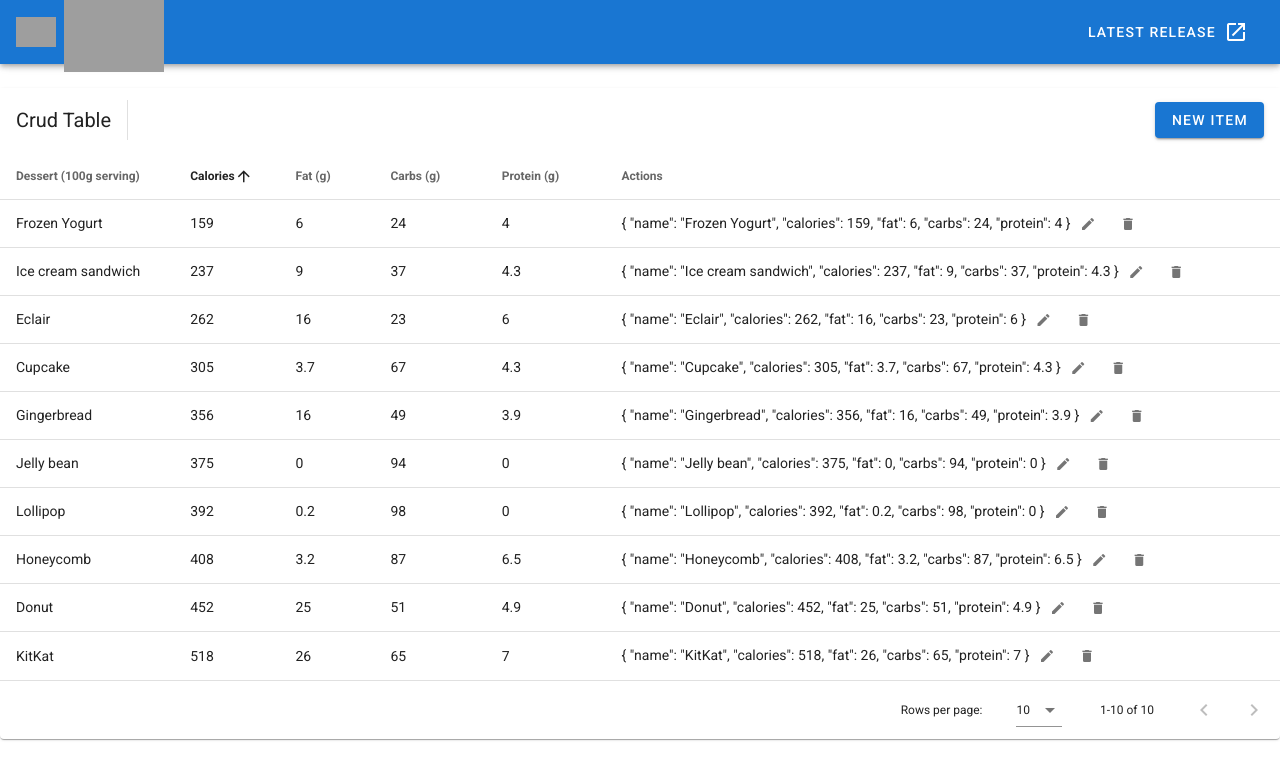
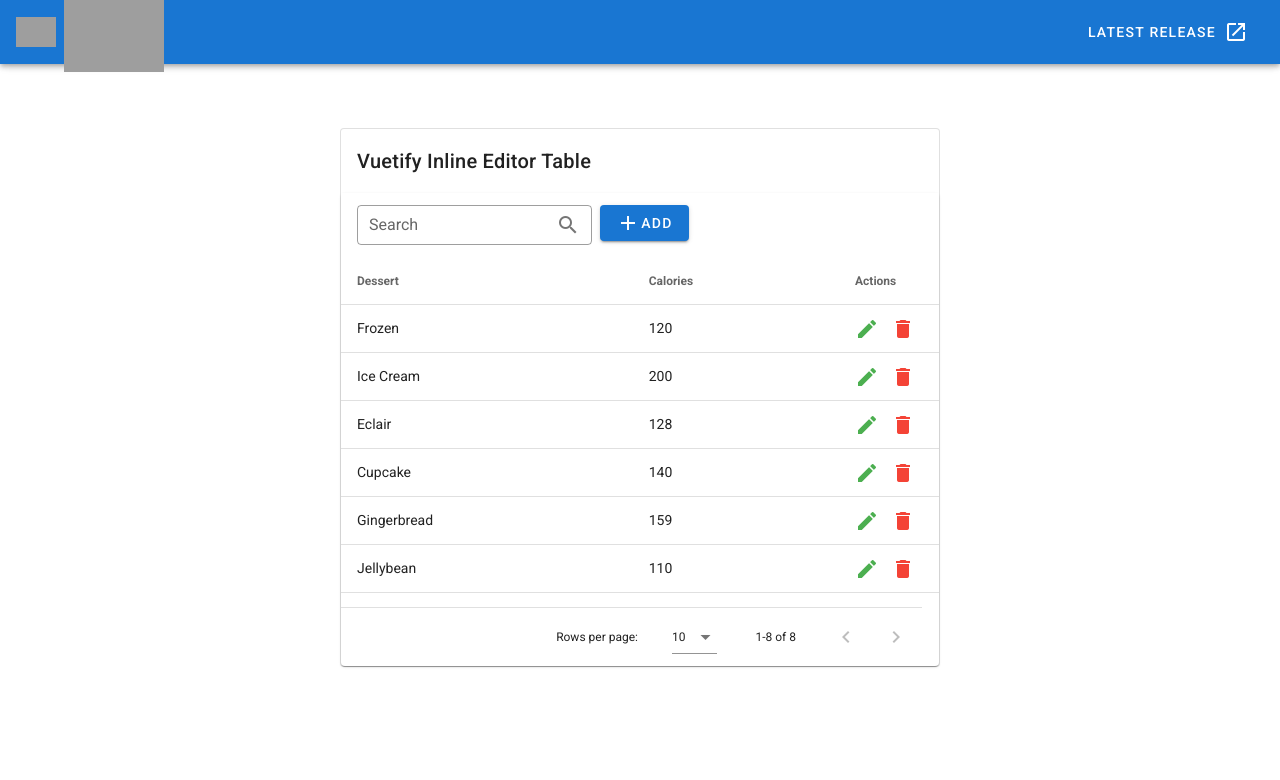
Before and after one commit to filipanselmo11/vuetify-table-app, a Vue app: page / in a window 1280 px wide. Shown: the top 780 px of the page. Built offline with nearby package versions, Linux system fonts and the light colour scheme; grey boxes are pictures that could not be loaded.

Commit message:
Novo componente

```diff
--- a/src/App.vue
+++ b/src/App.vue
@@ -34,15 +34,15 @@
     </v-app-bar>
     <br />
     <v-main>
-      <crud-table></crud-table>
+      <inline-table></inline-table>
     </v-main>
   </v-app>
 </template>
 
 <script>
-import CrudTable from "./components/CrudTable.vue";
+import InlineTable from './components/InlineTable.vue';
 export default {
-  components: { CrudTable },
+  components: {InlineTable  },
   name: "App",
   data: () => ({
     //
--- /dev/null
+++ b/src/components/InlineTable.vue
@@ -0,0 +1,144 @@
+<template>
+  <v-card class="mx-auto mt-10" max-width="600" outlined>
+    <v-card-title>Vuetify Inline Editor Table </v-card-title>
+    <v-data-table
+      :headers="headers"
+      :items="desserts"
+      :search="search"
+      class="elevation-1"
+      fixed-header
+      height="350px"
+    >
+      <v-divider inset></v-divider>
+      <template v-slot:top>
+        <v-toolbar flat color="white">
+          <div class="d-flex w-100">
+            <v-text-field
+              v-model="search"
+              append-icon="mdi-magnify"
+              label="Search"
+              dense
+              outlined
+              single-line
+              hide-details
+            ></v-text-field>
+            <v-btn color="primary" class="ml-2 white--text" @click="addNew">
+              <v-icon dark>mdi-plus</v-icon>Add
+            </v-btn>
+          </div>
+        </v-toolbar>
+      </template>
+      <template #[`item.name`]="{ item }">
+        <v-text-field
+          v-model="editedItem.name"
+          :hide-details="true"
+          dense
+          single-line
+          :autofocus="true"
+          v-if="item.id === editedItem.id"
+        ></v-text-field>
+        <span v-else>{{ item.name }}</span>
+      </template>
+      <template #[`item.calories`]="{ item }">
+        <v-text-field
+          v-model="editedItem.calories"
+          :hide-details="true"
+          dense
+          single-line
+          v-if="item.id === editedItem.id"
+        ></v-text-field>
+        <span v-else>{{ item.calories }}</span>
+      </template>
+      <template #[`item.actions`]="{ item }">
+        <div v-if="item.id === editedItem.id">
+          <v-icon color="red" class="mr-3" @click="close">
+            mdi-window-close
+          </v-icon>
+          <v-icon color="green" @click="save"> mdi-content-save </v-icon>
+        </div>
+        <div v-else>
+          <v-icon color="green" class="mr-3" @click="editItem(item)">
+            mdi-pencil
+          </v-icon>
+          <v-icon color="red" @click="deleteItem(item)"> mdi-delete </v-icon>
+        </div>
+      </template>
+      <template v-slot:no-data>
+        <v-btn color="primary" @click="initialize">Reset</v-btn>
+      </template>
+    </v-data-table>
+  </v-card>
+</template>
+
+<script>
+export default {
+  name: "InlineTable",
+  data: () => ({
+    search: "",
+    headers: [
+      { text: "Dessert", value: "name", sortable: false },
+      { text: "Calories", value: "calories", sortable: false },
+      { text: "Actions", value: "actions", sortable: false, width: "100px" },
+    ],
+    desserts: [],
+    editIndex: -1,
+    editedItem: {
+      id: 0,
+      name: "",
+      calories: 0,
+    },
+    defaultItem: {
+      id: 0,
+      name: "New Item",
+      calories: 0,
+    },
+  }),
+  created() {
+    this.initialize();
+  },
+  methods: {
+    initialize() {
+      this.desserts = [
+        { id: 1, name: "Frozen", calories: 120 },
+        { id: 2, name: "Ice Cream", calories: 200 },
+        { id: 3, name: "Eclair", calories: 128 },
+        { id: 4, name: "Cupcake", calories: 140 },
+        { id: 5, name: "Gingerbread", calories: 159 },
+        { id: 6, name: "Jellybean", calories: 110 },
+        { id: 7, name: "Lollipop", calories: 132 },
+        { id: 8, name: "Honeycomb", calories: 45 },
+      ];
+    },
+    editItem(item) {
+      this.editIndex = this.desserts.indexOf(item);
+      this.editedItem = Object.assign({}, item);
+    },
+    deleteItem(item) {
+      const index = this.desserts.indexOf(item);
+      confirm("Are you sure you want to delete this item?") &&
+        this.desserts.splice(index, 1);
+    },
+    close() {
+      setTimeout(() => {
+        this.editedItem = Object.assign({}, this.defaultItem);
+        this.editIndex = -1;
+      }, 300);
+    },
+    addNew() {
+      const addObj = Object.assign({}, this.defaultItem);
+      addObj.id = this.desserts.length + 1;
+      this.desserts.unshift(addObj);
+      this.editedItem(addObj);
+    },
+    save() {
+      if (this.editIndex > -1) {
+        Object.assign(this.desserts[this.editIndex], this.editItem);
+      }
+      this.close();
+    },
+  },
+};
+</script>
+
+<style>
+</style>
```
